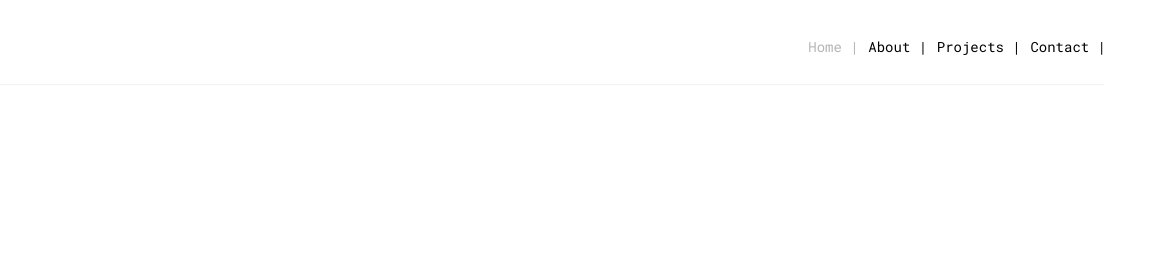
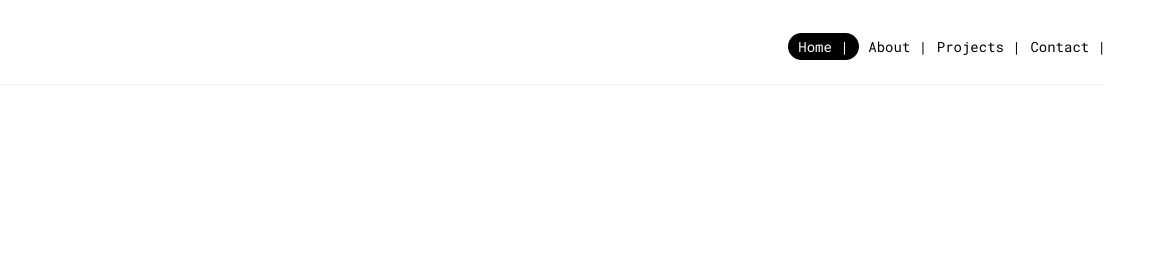
Before and after one commit to Lujan2408/portfolio.github.io, a plain HTML site: page index.html in a window 1280 px wide. In both pictures the pointer is over the link "Home". Shown: the top 280 px of the page, 114-1280 px from the left. Drawn offline with Linux system fonts and the light colour scheme.

Commit message:
Hover con transition al nav bar

```diff
--- a/main.css
+++ b/main.css
@@ -37,13 +37,21 @@
     display: inline-block;
 }
 
+.main-nav-item li a {
+    transition: all 0.5s ease;
+}
+
+.main-nav-item li a:hover {
+    padding: 4px 10px;
+    background: black;
+    color: #fff;
+    border-radius: 15px;
+    content: none;
+}
+
 .main-nav-item a{
     color: black;
     text-decoration: none;
-}
-
-.main-nav-item a:hover {
-    color: rgb(180, 180, 180);
 }
 
 .main-nav-item a:active  {
```
